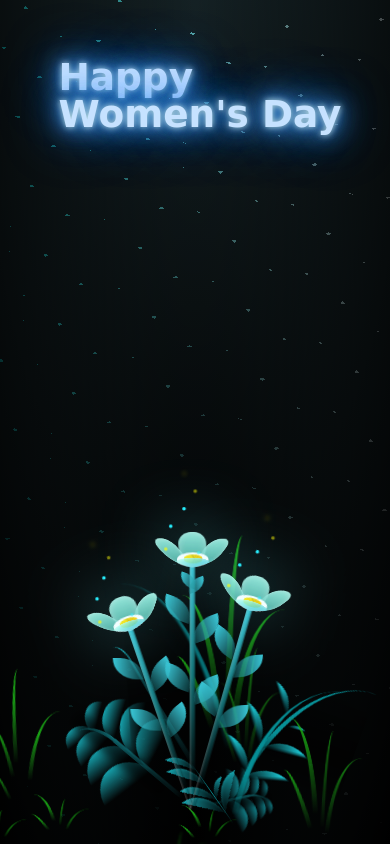
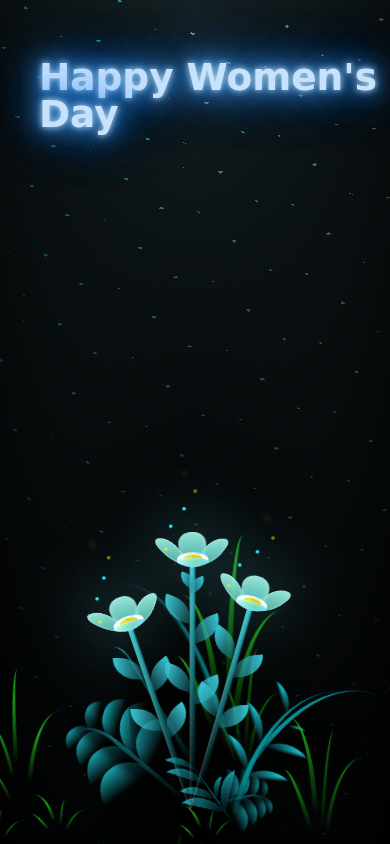
Before and after one commit to KhanhCVHE/womenday-tyumen, a plain HTML site: page index.html in a window 390 px wide. Drawn offline with Linux system fonts and the light colour scheme; a web font is replaced by a local one.

Commit message:
Update style.css

```diff
--- a/style.css
+++ b/style.css
@@ -1265,7 +1265,7 @@
 .text {
   position: fixed;
   top: 15vmin;
-  left: 15vmin;
+  left: 10vmin;
 }
 .flower {
   position: fixed;
```
